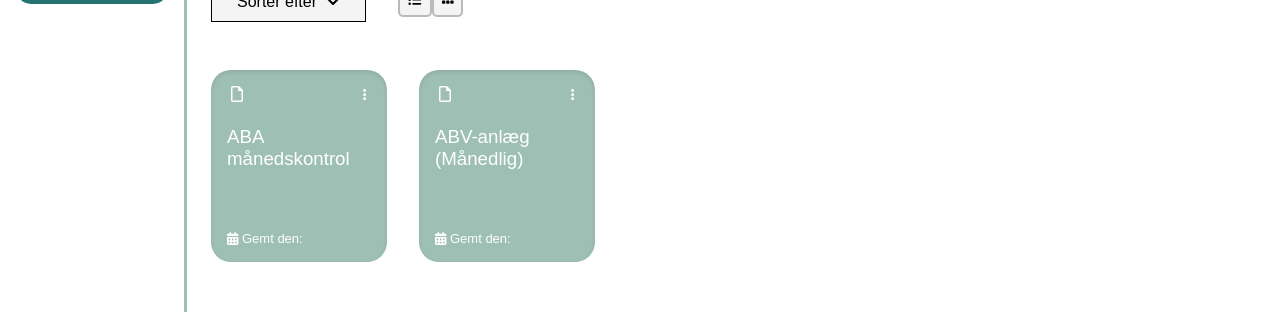
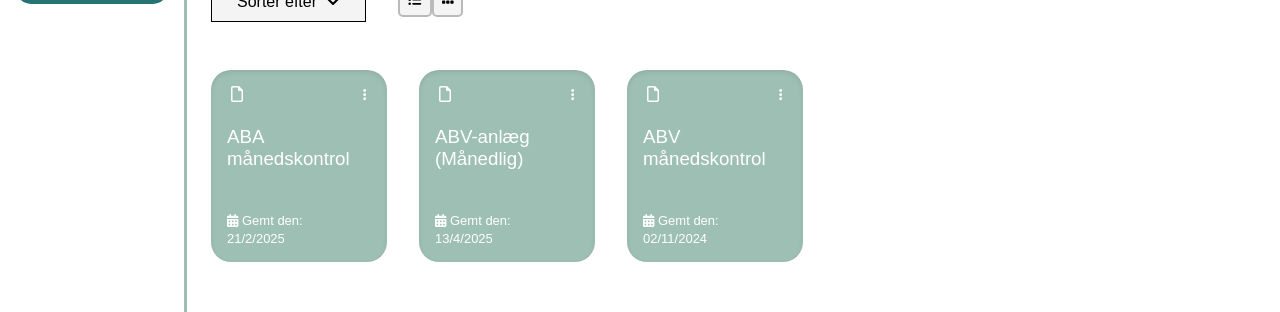
Before and after one commit to SebbeDK/DBI-egenkontrol, a Vue app in the folder DBI-Egenkontrol/: page /skemaer/skabeloner/opret in a window 1280 px wide. Shown: the part 283-595 px from the top of the page. Built offline with nearby package versions, Linux system fonts and the light colour scheme.

Commit message:
Lavet sortering på MakeTemplate

```diff
--- a/DBI-Egenkontrol/src/components/SortFilter.vue
+++ b/DBI-Egenkontrol/src/components/SortFilter.vue
@@ -1,4 +1,9 @@
 <script setup>
+const emit = defineEmits(['sort']);
+
+function sort(type) {
+  emit('sort', type);
+}
 </script>
 
 <template>
@@ -8,11 +13,10 @@
         <font-awesome-icon class="icon" icon="fa-solid fa-angle-down" />
     </button>
     <div class="dropdown-content">
-        <a href="#">Vis alle</a>
-        <a href="#">Mest anvendte...</a>
-        <a href="#">Brand</a>
-        <a href="#">Institutioner</a>
-        <a href="#">Brand</a>
+      <button @click="sort('none')">Ingen filtrering</button>
+      <button @click="sort('newest')">Nyeste først</button>
+      <button @click="sort('oldest')">Ældste først</button>
+      <button @click="sort('mostUsed')">Mest anvendte</button>
     </div>
     </div>
 </template>
@@ -41,17 +45,19 @@
   text-align: center;
 }
 
-.dropdown-content a {
+.dropdown-content button {
   color: black;
   padding: 12px 16px;
   text-decoration: none;
   display: block;
   border: 1px solid #d1d8d1;
+  width:100%;
 
 }
-.dropdown-content a:hover {
+.dropdown-content button:hover {
     background-color: darkgrey;
     color: white;
+    cursor:pointer;
 }
 
 .dropdown:hover .dropdown-content {
--- a/DBI-Egenkontrol/src/views/MakeTemplate.vue
+++ b/DBI-Egenkontrol/src/views/MakeTemplate.vue
@@ -1,9 +1,50 @@
 <script setup>
+import { ref, computed } from 'vue';
 import BackToTop from '../components/BackToTop.vue';
 import DisplayLayoutButtons from '../components/DisplayLayoutButtons.vue';
 import SeeMore from '../components/SeeMore.vue';
 import FileCard from '@/components/FileCard.vue';
 import SortFilter from '../components/SortFilter.vue';
+
+
+const templates = ref([
+    {
+        title: "ABA månedskontrol",
+        date: "21/2/2025",
+        uses: 25
+    },
+    {
+        title: "ABV-anlæg (Månedlig)",
+        date: "13/4/2025",
+        uses: 120
+    },
+    {
+        title: "ABV månedskontrol",
+        date: "02/11/2024",
+        uses: 32
+    }
+]);
+
+const sortBy = ref('none');
+
+const sortedTemplates = computed(() => {
+  let arr = [...templates.value];
+  if (sortBy.value === 'newest') {
+    arr.sort((a, b) => parseDate(b.date) - parseDate(a.date));
+  } else if (sortBy.value === 'oldest') {
+    arr.sort((a, b) => parseDate(a.date) - parseDate(b.date));
+  } else if (sortBy.value === 'mostUsed') {
+    arr.sort((a, b) => b.uses - a.uses);
+  }
+  return arr;
+});
+
+
+function parseDate(str) {
+  const [day, month, year] = str.split('/').map(Number);
+  return new Date(year, month - 1, day);
+}
+
 
 </script>
 
@@ -21,12 +62,14 @@ import SortFilter from '../components/SortFilter.vue';
             <h3>Tilgængelige skabeloner</h3>
         </div>
         <div class="sort-and-display">
-            <SortFilter></SortFilter>
+            <SortFilter @sort="sortBy = $event"></SortFilter>
             <display-layout-buttons></display-layout-buttons>
         </div>
         <div class="file-cards">
-            <FileCard :title="'ABA månedskontrol'"></FileCard>
-            <FileCard :title="'ABV-anlæg (Månedlig)'"></FileCard>
+            <FileCard v-for="template of sortedTemplates"
+            :key="template.title"
+            :title="template.title"
+            :date="template.date"></FileCard>
         </div>
 
 
```
